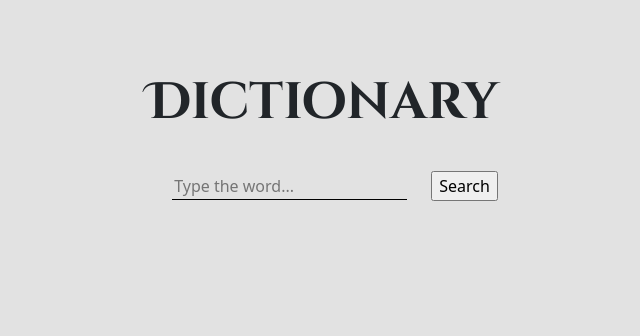
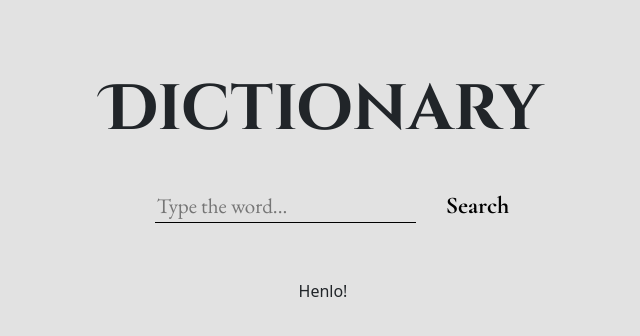
Before and after one commit to DanaKLym/dictionary-react, a React (Create React App) app: page / in a window 1280 px wide. Shown: the top 336 px of the page, without its empty margins (317-957 px from the left). Built offline with nearby package versions, Linux system fonts and the light colour scheme.

Commit message:
set root styles and styles search input

```diff
--- a/public/index.html
+++ b/public/index.html
@@ -29,7 +29,7 @@
 <link href="https://fonts.googleapis.com/css2?family=Cinzel+Decorative:wght@700&family=Cormorant+Garamond:ital,wght@0,300;0,400;0,500;0,600;0,700;1,300;1,400;1,500;1,600;1,700&family=EB+Garamond&family=Tinos:wght@700&display=swap" rel="stylesheet">
     <title>React App</title>
   </head>
-  <body style="background-color: #E2E2E2;">
+  <body>
     <noscript>You need to enable JavaScript to run this app.</noscript>
     <div id="root"></div>
     <!--
--- a/src/App.css
+++ b/src/App.css
@@ -1,5 +1,6 @@
 .App {
   text-align: center;
+  background-color: #e2e2e2;
 }
 
 .App-logo {
--- a/src/App.js
+++ b/src/App.js
@@ -1,12 +1,14 @@
 
 import './App.css';
 import Search from "./Search.js";
+import Footer from './Footer';
 import 'bootstrap/dist/css/bootstrap.min.css';
 
 function App() {
   return (
     <div className="App">
       <Search />
+      <Footer />
     </div>
   );
 }
--- /dev/null
+++ b/src/Footer.js
@@ -0,0 +1,7 @@
+import React from "react";
+
+export default function Footer() {
+    return (
+        <div className="Footer mb-4">Henlo!</div>
+    );
+}
--- a/src/Meaning.css
+++ b/src/Meaning.css
@@ -1,11 +1,11 @@
 .definition {
-    font-family: 'EB Garamond', serif;
+    font-family: var(--secondary-font);;
     font-size: 26px;
 }
 
 .quotes {
     color: rgba(53, 61, 61, 0.689);
     font-size: 21px;
-    font-family: 'Cormorant Garamond', serif;
+    font-family: var(--primary-font);
     font-style: italic;
 }
--- a/src/Output.css
+++ b/src/Output.css
@@ -1,5 +1,5 @@
 .keyword, .headword {
-    font-family: 'Cormorant Garamond', serif;
+    font-family: var(--primary-font);
     font-weight: 700;
 }
 
--- a/src/Phonetics.css
+++ b/src/Phonetics.css
@@ -5,6 +5,6 @@
 }
 
 .phoneticsIcon:hover {
-    scale: 1.1;
+    scale: 1.15;
     color: #fc0b57;
 }
--- a/src/Search.css
+++ b/src/Search.css
@@ -3,7 +3,9 @@
     background-color: inherit;
     border-block-end: 1px solid #000;
     max-width: 30%;
-    transition: all 300ms ease-in-out;
+    font-family: var(--secondary-font);
+    font-size: 21px;
+    transition: var(--transition);
 }
 
 .searchInput:focus {
@@ -11,7 +13,20 @@
    caret-color: rgb(17, 87, 64);
 }
 
+.searchButton {
+    border: inherit;
+    background: inherit;
+    transition: var(--transition);
+    font-family: var(--primary-font);
+    font-size: 24px;
+    font-weight: 700;
+}
+
+.searchButton:hover {
+    color: #fc0b57;
+}
+
 h1 {
     font-family: 'Cinzel Decorative', cursive;
-    font-size: 4vw !important;
+    font-size: 5vw !important;
 }
--- a/src/Search.js
+++ b/src/Search.js
@@ -46,11 +46,11 @@ export default function Search() {
     }
 
     return (
-        <div className="container my-5 py-3">
+        <div className="container mt-5 py-3">
             <h1 className="my-2">Dictionary</h1>
             <form onSubmit={handleSubmit} className="my-3">
                 <input type="text" placeholder="Type the word..." onChange={handleWordChange} className="searchInput m-4"/>
-                <input type="submit" value="Search"/>
+                <input type="submit" value="Search" className="searchButton"/>
             </form>
             <div>
                {definition != null ?  <Output output={definition} /> : " "}
--- a/src/Transcription.js
+++ b/src/Transcription.js
@@ -4,7 +4,7 @@ export default function Transcription(props) {
 
     if(props.transcription[0].hwi.prs != null) {
         return (
-            <div className="transcription">[{props.transcription[0].hwi.prs[0].mw.replaceAll(`sh`, `ʃ`).replaceAll(`j`, `ʤ`).replaceAll(`ch`, `ʧ`).replaceAll(`zh`, `ʒ`).replaceAll(`th`, `Ɵ`).replaceAll(`t͟h`, `ð`).replaceAll(`ā`, `ei`)}]</div>
+            <div className="transcription">[{props.transcription[0].hwi.prs[0].mw.replaceAll(`sh`, `ʃ`).replaceAll(`j`, `ʤ`).replaceAll(`ch`, `ʧ`).replaceAll(`zh`, `ʒ`).replaceAll(`th`, `Ɵ`).replaceAll(`t͟h`, `ð`).replaceAll(`ā`, `ei`).replaceAll('ī', 'ai')}]</div>
         );
     } else {
         return  null;
--- a/src/index.css
+++ b/src/index.css
@@ -1,8 +1,18 @@
+:root {
+  --transition: all 300ms ease-in-out;
+  --primary-font: 'Cormorant Garamond', serif;
+  --secondary-font: 'EB Garamond', serif;
+}
+
 body {
   margin: 0;
   font-family: -apple-system, BlinkMacSystemFont, 'Segoe UI', 'Roboto', 'Oxygen',
-    'Ubuntu', 'Cantarell', 'Fira Sans', 'Droid Sans', 'Helvetica Neue',
-    sans-serif;
+  'Ubuntu', 'Cantarell', 'Fira Sans', 'Droid Sans', 'Helvetica Neue',
+  sans-serif;
   -webkit-font-smoothing: antialiased;
   -moz-osx-font-smoothing: grayscale;
 }
+
+html {
+  background-color: #e2e2e2;
+}
```
